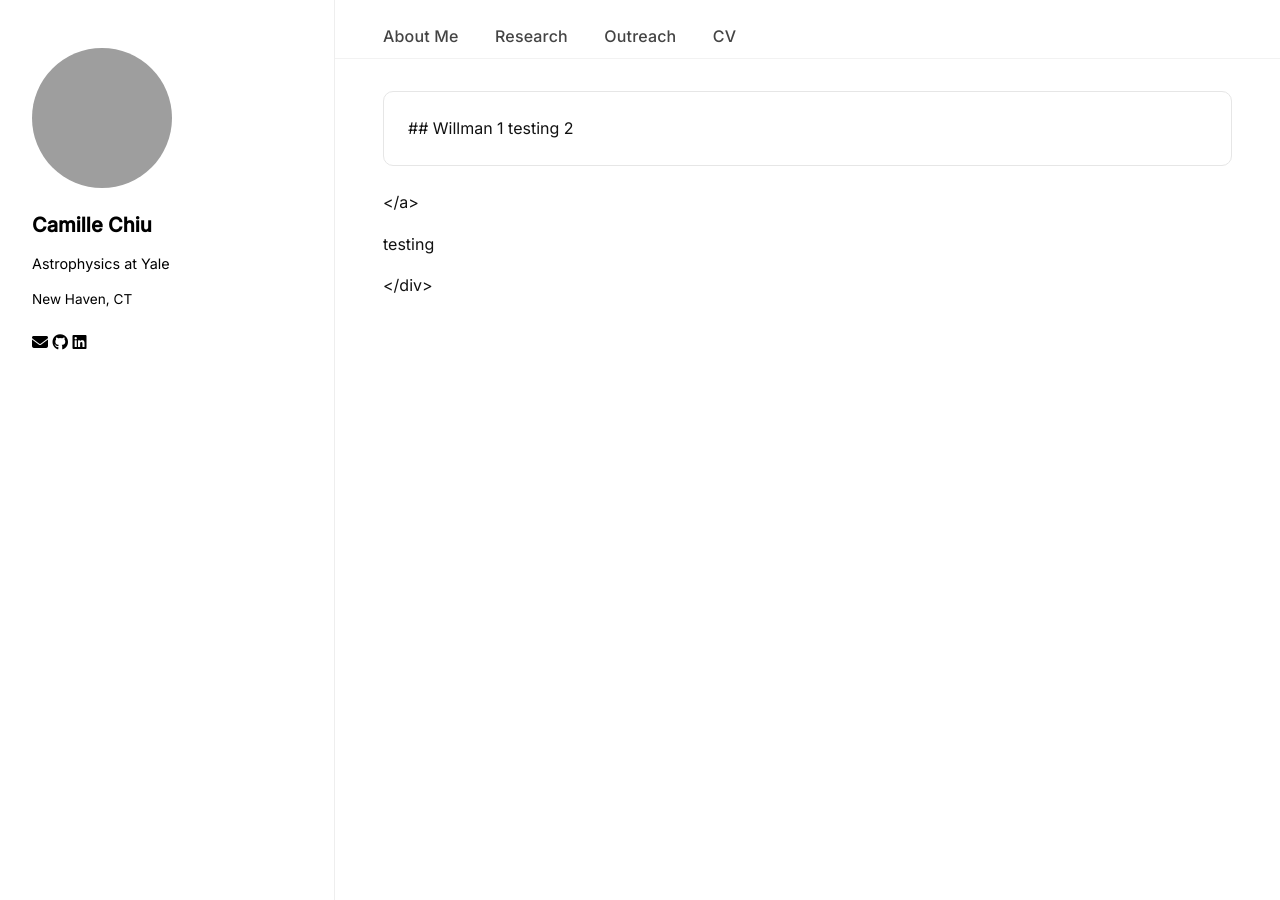
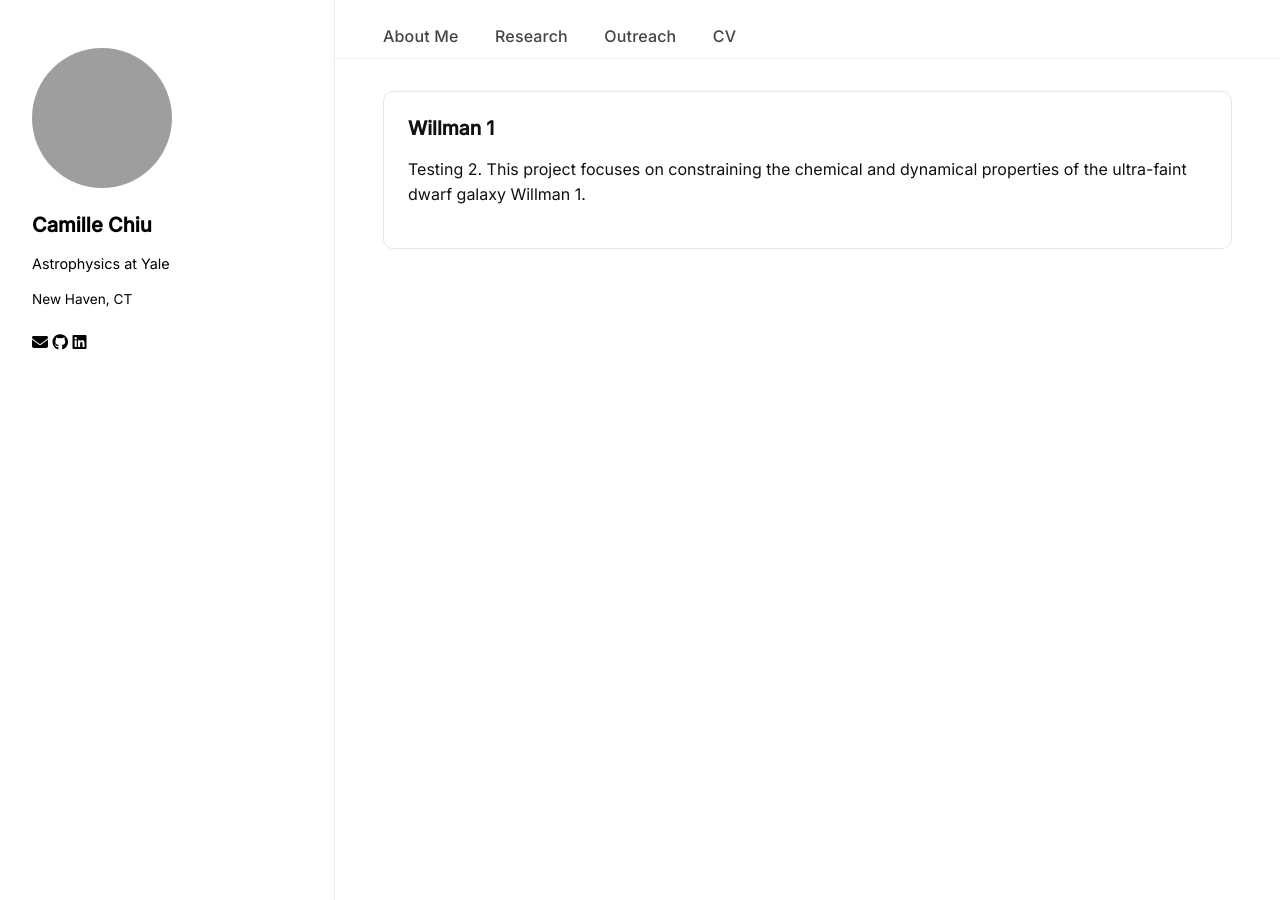
Before and after one commit to camchiu/camchiu.github.io, a Jekyll site: the page built from research.md, in a window 1280 px wide. Built offline with Jekyll 4.4.1, drawn with Linux system fonts in a browser that asks for light colours; grey boxes are pictures that could not be loaded.

Commit message:
Update research.md

```diff
--- a/research.md
+++ b/research.md
@@ -7,13 +7,10 @@ permalink: /research/
 
 <div class="project-card">
 
-## Willman 1
+<h2>Willman 1</h2>
 
-testing 2
+<p>
+Testing 2. This project focuses on constraining the chemical and dynamical properties of the ultra-faint dwarf galaxy Willman 1.
+</p>
 
 </div>
-  </a>
-
-  testing
-
-</div>
```
